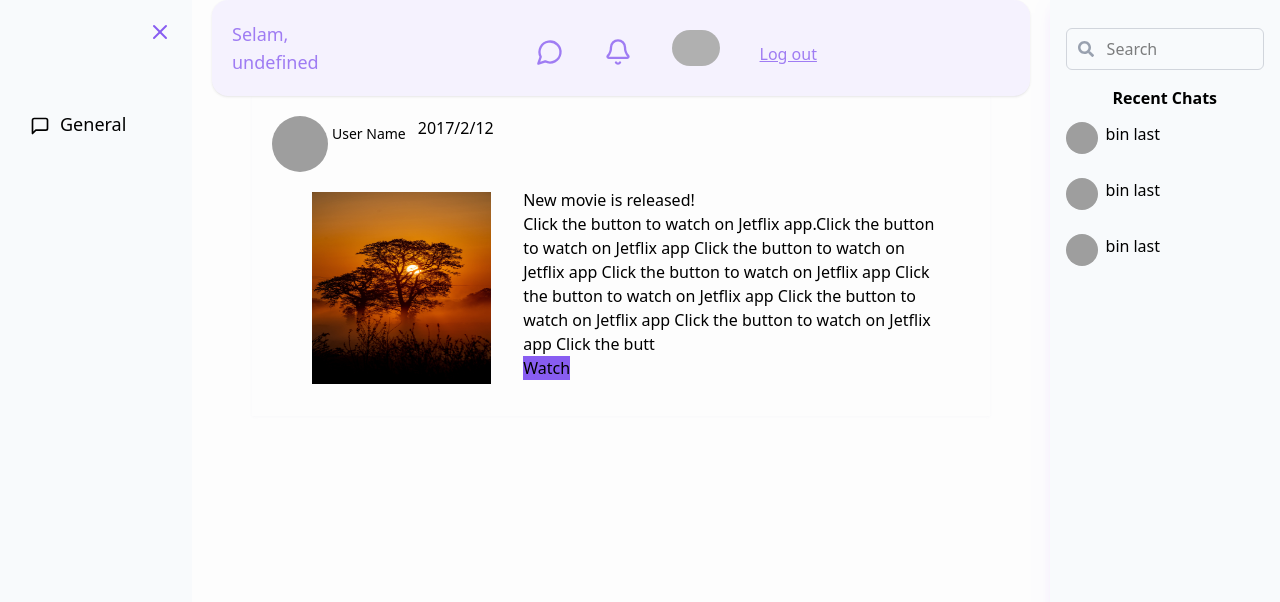
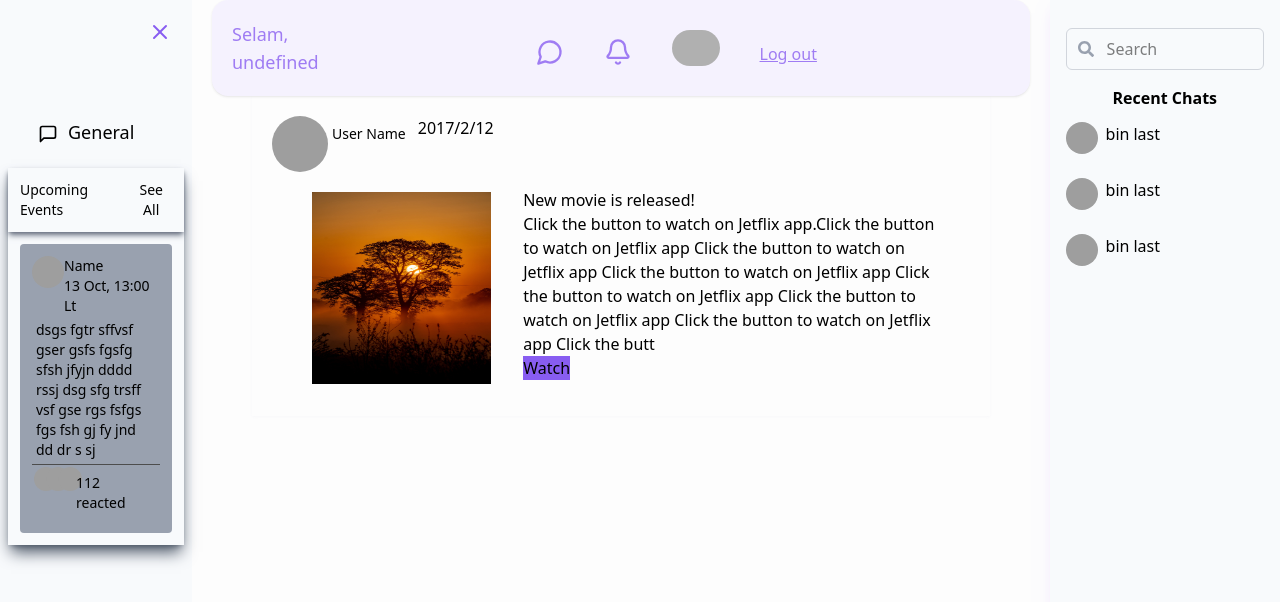
Before and after one commit to BettyyN/Social-Company-App, a Next.js app: page /home in a window 1280 px wide. Shown: the top 602 px of the page. Built offline with nearby package versions, Linux system fonts and the light colour scheme; no server answers; sample sign-in values are in the browser's storage; grey boxes are pictures that could not be loaded.

Commit message:
added  upcoming events component

```diff
--- a/Components/drawer.tsx
+++ b/Components/drawer.tsx
@@ -3,6 +3,7 @@
 import { useState } from "react";
 import { FiMessageSquare, FiUsers, FiSettings, FiMenu, FiX } from "react-icons/fi";
 import Link from "next/link";
+import UpcomingEvents from "./upcomingEvents";
 
 export default function drawer() {
       const [isOpen, setIsOpen] = useState(true);
@@ -21,13 +22,14 @@ export default function drawer() {
         </button>
         {/* Navigation */}
         {isOpen && (
-          <div className="flex flex-col flex-grow mt-8 space-y-2 text-sm text-black">
+          <div className="flex flex-col flex-grow mt-8 space-y-2 text-sm text-black p-2">
             <ul className="flex flex-col w-full ">
               <li className="flex w-full p-7 hover:bg-secondary rounded-4xl rounded-r-none rounded-e-xl transition-colors cursor-pointer h-10  gap-2 items-center hover:bg-[#FDFDFD]">
                 <FiMessageSquare size={24} className=" pt-1" />
                 <h1 className=" text-lg ">General</h1>
               </li>
             </ul>
+            <UpcomingEvents />
           </div>
         )}
       </div>
```
